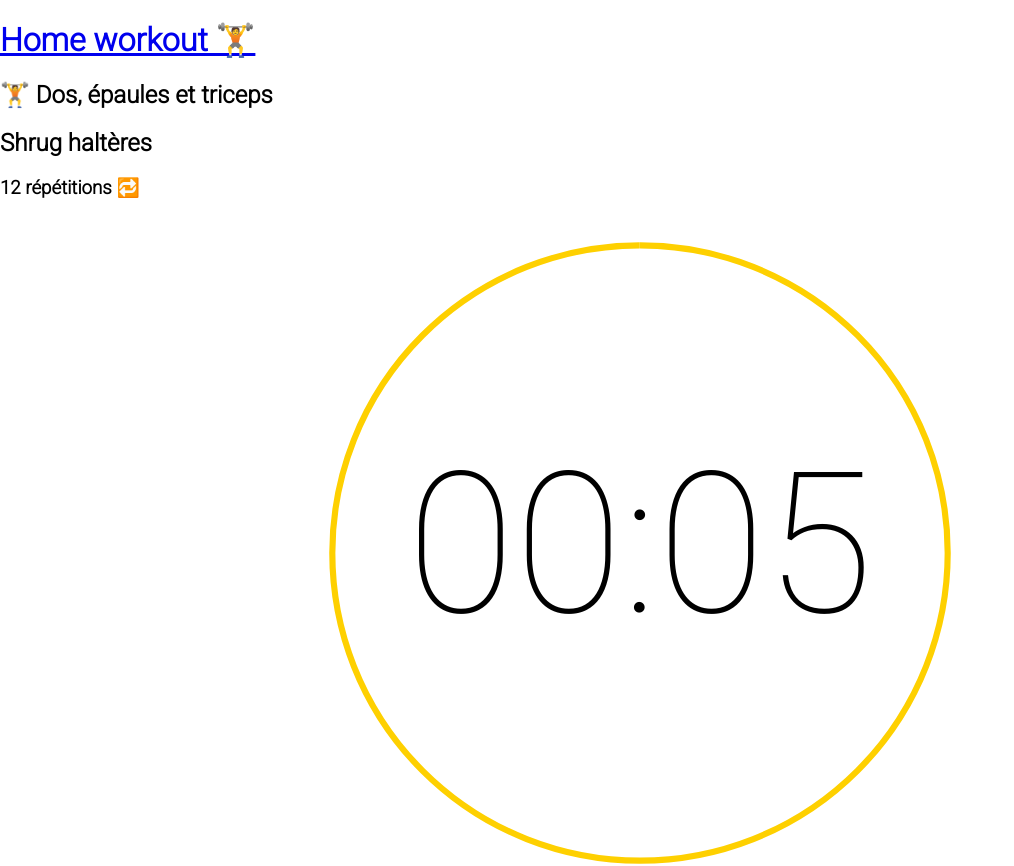
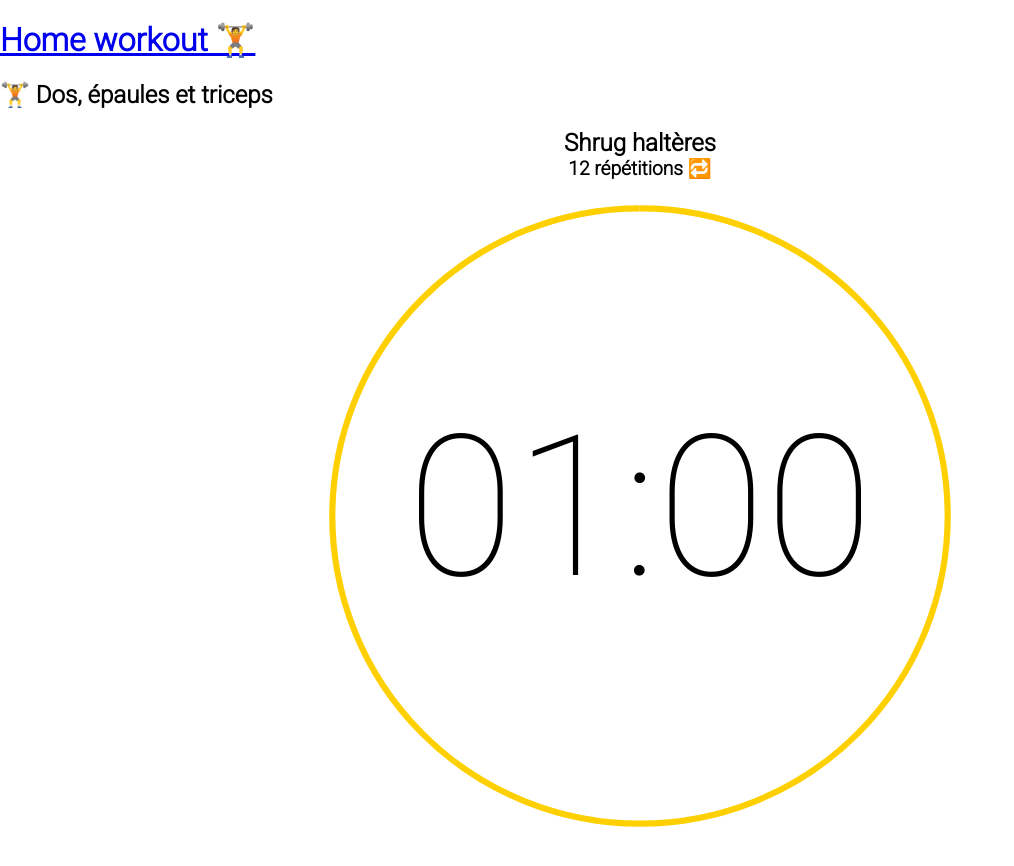
Before and after one commit to lobodol/sport-timer, a Vue app: page /shrug in a window 1280 px wide. Shown: the top 866 px of the page, without its empty margins (0-1014 px from the left). Built offline with nearby package versions, Linux system fonts and the light colour scheme.

Commit message:
refactor: remove useless component usage

```diff
--- a/src/views/Exercise.vue
+++ /dev/null
@@ -1,25 +0,0 @@
-<template>
-  <h2>{{ props.title }}</h2>
-  <h3>{{ props.repetitions }} répétitions 🔁</h3>
-
-  <ExerciseTimer
-    :rest-duration="5"
-    :series="props.series"
-    @ended="() => emits('objectif:reached')"
-  />
-</template>
-
-<script lang="ts" setup>
-import ExerciseTimer from '@/components/ExerciseTimer.vue'
-
-const emits = defineEmits<{
-  (e: 'objectif:reached'): void
-}>()
-
-const props = defineProps<{
-  title: string
-  repetitions: number
-  series: number
-  restDuration?: number
-}>()
-</script>
```
Also changed, not shown: src/routes.ts (+19 -19 lines).
